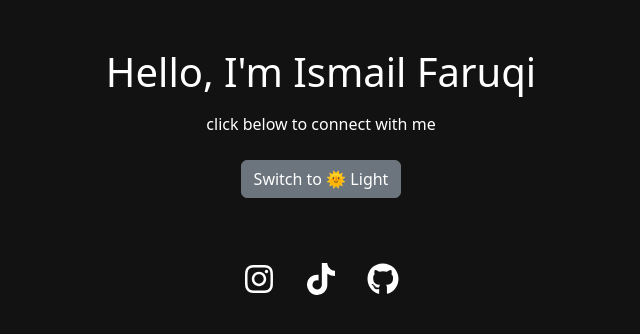
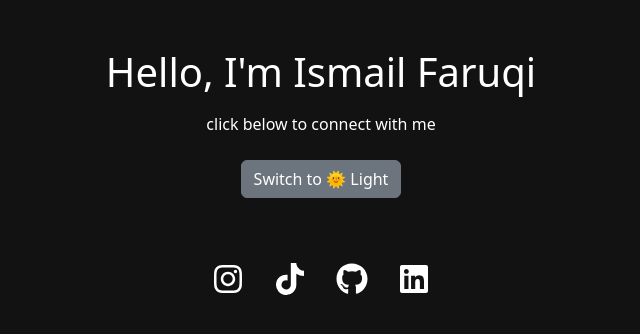
Before and after one commit to faruqi02/ismailfaruqifaisol-my, a React (Create React App) app in the folder frontend/: page / in a window 1280 px wide. Shown: the top 334 px of the page, without its empty margins (319-959 px from the left). Built offline with nearby package versions, Linux system fonts and the light colour scheme.

Commit message:
add linkedin in app.js

```diff
--- a/frontend/src/App.js
+++ b/frontend/src/App.js
@@ -1,5 +1,5 @@
 import { useState, useEffect } from "react";
-import { FaInstagram, FaTiktok, FaGithub } from "react-icons/fa";
+import { FaInstagram, FaTiktok, FaGithub, FaLinkedin } from "react-icons/fa";
 import './App.css';
 
 function App() {
@@ -21,6 +21,7 @@ function App() {
     instagram: theme === "light" ? "#E4405F" : "white",
     tiktok: theme === "light" ? "black" : "white",
     github: theme === "light" ? "#333" : "white",
+    linkedin: theme === "light" ? "#0077B5" : "white", // LinkedIn blue in light mode
   };
 
   return (
@@ -61,6 +62,15 @@ function App() {
         >
           <FaGithub />
         </a>
+
+        <a
+          href="https://www.linkedin.com/in/ismail-faruqi-faisol/s"
+          target="_blank"
+          rel="noopener noreferrer"
+          style={{ margin: "0 15px", color: iconColors.linkedin }}
+        >
+          <FaLinkedin />
+        </a>
       </div>
     </div>
   );
```
